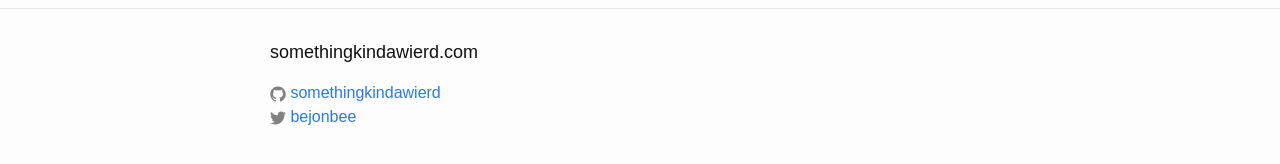
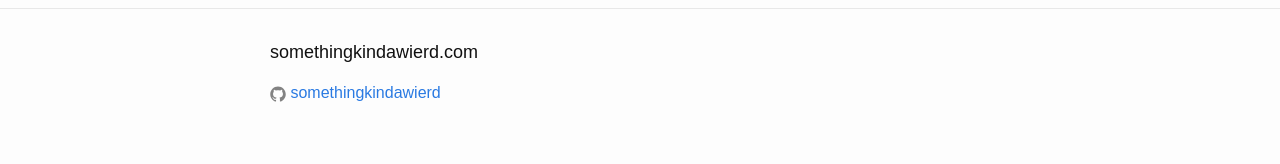
Before and after one commit to jonathan-beebe/somethingkindawierd.github.com, a Jekyll site: the page built from index.html, in a window 1280 px wide. Shown: the part 505-669 px from the top of the page. Built offline with Jekyll 4.4.1, drawn with Linux system fonts in a browser that asks for light colours.

Commit message:
remove twitter

```diff
--- a/_config.yml
+++ b/_config.yml
@@ -16,7 +16,6 @@ description: > # this means to ignore newlines until "baseurl:"
 baseurl: ""
 domain_name: 'http://somethingkindawierd.com'
 url: "http://somethingkindawierd.com"
-twitter_username: bejonbee
 github_username:  somethingkindawierd
 google_analytics: 'UA-4889093-2'
 permalink:       /:year/:month/:title.html
```
